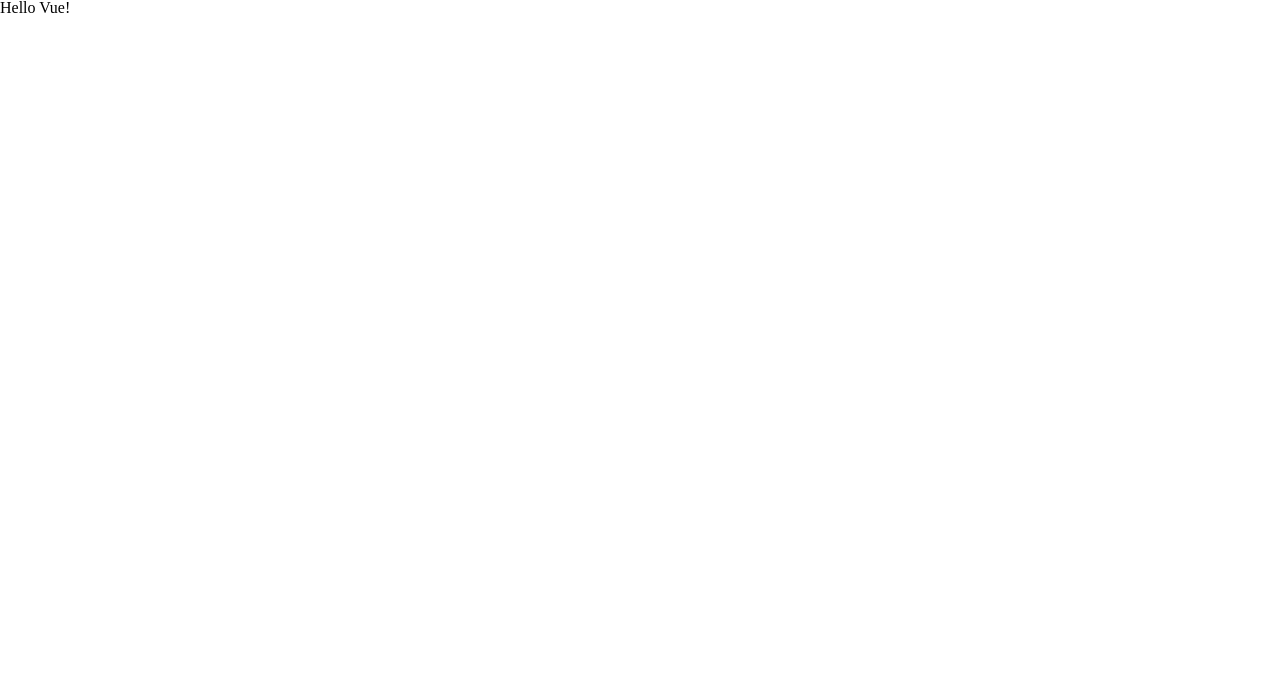
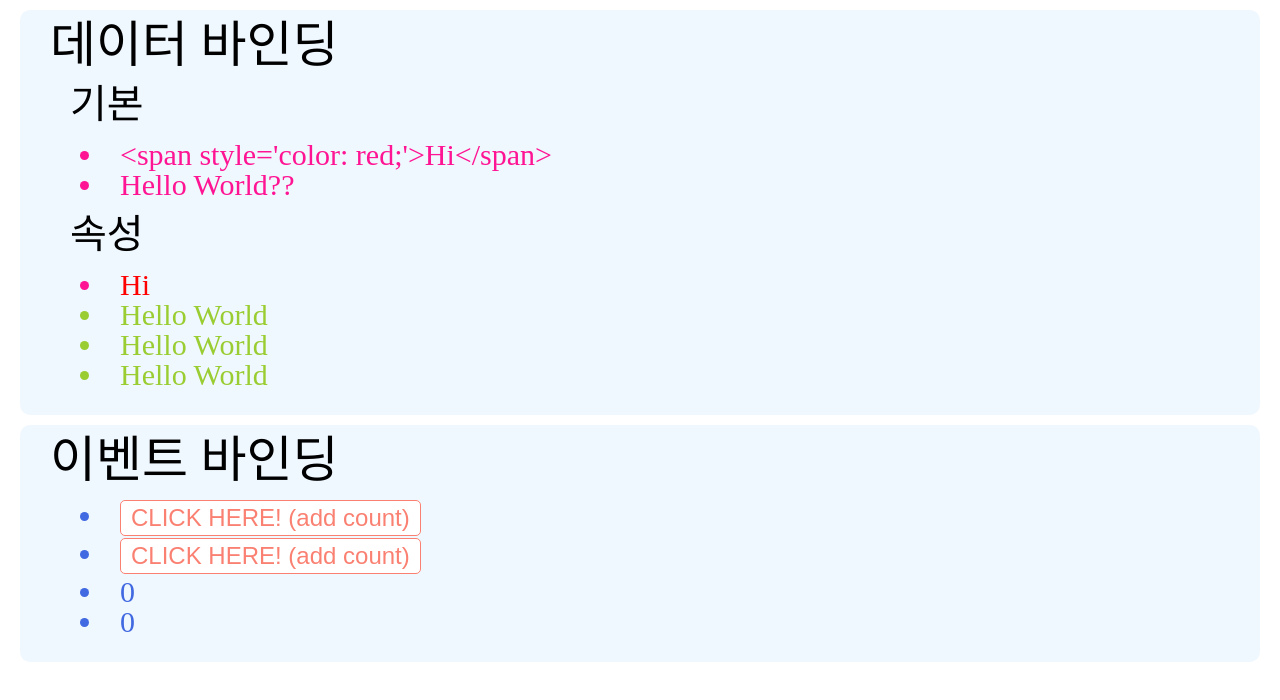
Before and after one commit to naseulgee/vue-basic-template, a Vue app: page / in a window 1280 px wide. Shown: the top 700 px of the page. Built offline with nearby package versions, Linux system fonts and the light colour scheme.

Commit message:
기본 속성 및 이벤트 바인딩, 컴포넌트 추가

```diff
--- a/src/App.vue
+++ b/src/App.vue
@@ -1,13 +1,68 @@
 <template>
-    <h1>{{ message }}</h1>
+    <BasicBind />
+
+    <EventBind />
 </template>
 
 <script>
+import BasicBind from '~/components/BasicBind';
+import EventBind from '~/components/EventBind';
+
 export default {
+    //현재 컴포넌트에서 사용할 컴포넌트 명시
+    components: {
+        //BasicBind: BasicBind // (O)
+        BasicBind,             // (O)
+        EventBind,
+    },
+    // 사용할 데이터 명시
     data() {
         return {
-            message: "Hello Vue!"
+        }
+    },
+}
+</script>
+
+<!-- NOTE: CSS 속성
+    lang: 전처리기 언어를 선언
+    scoped: 스타일을 선언된 컴포넌트에서만 사용
+-->
+<style lang="scss">
+section {
+    border-radius: 10px;
+    background-color: aliceblue;
+    margin: 10px 20px;
+    padding: 10px;
+}
+h1 {
+    margin: 0 20px;
+    font-size: 50px;
+}
+h2 {
+    margin: 15px 40px;
+    font-size: 40px;
+}
+ul{
+    margin: 15px 50px;
+    li{
+        list-style: inside;
+        font-size: 30px;
+        ul{
+            li{
+                color: orange;
+            }
         }
     }
 }
-</script>
+.btn{
+    display: inline-block;
+    padding: 3px 10px;
+    border: 1px solid salmon;
+    border-radius: 5px;
+    background-color: #fff;
+    color: salmon;
+    font-size: .8em;
+    margin-bottom: 0.1em;
+    cursor: pointer;
+}
+</style>
--- /dev/null
+++ b/src/components/BasicBind.vue
@@ -0,0 +1,72 @@
+<template>
+    <!-- NOTE: 템플릿 문법
+        [참고] https://v3-docs.vuejs-korea.org/guide/essentials/template-syntax.html#raw-html
+        {{  }}: 일반 텍스트 데이터 바인딩의 가장 기본 형태.
+        v-html: 일반 텍스트가 아닌 HTML을 렌더링 시켜준다.
+        v-once: 렌더링 시 한 번만 데이터가 반영이 되며, 데이터가 갱신되어도 변하지 않는다.
+        v-bind: 속성에 데이터를 바인딩 시켜준다.
+            - 속성 부분에는 {{ }} 를 사용할 수 없기 때문이다.
+            - 컴포넌트에 사용할 경우 선언한 속성을 하위 컴포넌트에서 props로 받을 수 있다
+            -★:속성="변수명"       : v-bind 생략 형태
+            -★:[변수명1]="변수명2" : 속성 부분 또한 동적으로 데이터를 전달받을 시 사용
+            - :[변수명1]="'속성값'" : 속성 부분만 동적으로 데이터를 전달받고 값은 일반 문자로 지정하고 싶을 시 사용
+        NOTE: 디랙티브
+        조건: v-if / v-else-if / v-else
+        반복: v-for
+            - :key 라는 속성으로 반복 객체의 고유값을 선언해줘야 한다
+    -->
+    <section>
+        <h1>데이터 바인딩</h1>
+        <h2>기본</h2>
+        <ul class="basic">
+            <li>
+                {{ hTxt }}
+            </li>
+            <li>
+                {{ msg + '??' }}
+            </li>
+        </ul>
+
+        <h2>속성</h2>
+        <ul class="attr">
+            <li v-html="hTxt"></li>
+            <li :class="classNm">
+                {{ msg }}
+            </li>
+            <li :[attr]="classNm">
+                {{ msg }}
+            </li>
+            <li :[attr]="'active'">
+                {{ msg }}
+            </li>
+        </ul>
+    </section>
+</template>
+
+<script>
+export default {
+    // 사용할 데이터 명시
+    data() {
+        return {
+            attr: "class",
+            classNm: "active",
+            hTxt: "<span style='color: red;'>Hi</span>",
+            msg: "Hello World",
+        }
+    },
+}
+</script>
+
+<style scoped lang="scss">
+ul{
+    &.basic{
+        color: deeppink;
+    }
+    &.attr{
+        color: deeppink;
+    }
+}
+.active{
+    color: yellowgreen;
+}
+</style>
--- /dev/null
+++ b/src/components/EventBind.vue
@@ -0,0 +1,59 @@
+<template>
+    <!-- NOTE: 템플릿 문법
+        v-on  : method 에 선언된 함수를 이벤트와 바인딩 시켜준다.
+            -★@이벤트="함수명"     : v-on 생략 형태
+            -★@[변수명]="함수명"   : 이벤트 부분 또한 동적으로 데이터를 전달받을 시 사용
+    -->
+    <section>
+        <h1>이벤트 바인딩</h1>
+        <ul class="event">
+            <li>
+                <button
+                    class="btn"
+                    @click="increment">
+                    CLICK HERE! (add count)
+                </button>
+            </li>
+            <li>
+                <button
+                    class="btn"
+                    @[event]="increment">
+                    CLICK HERE! (add count)
+                </button>
+            </li>
+            <li>
+                {{ count }}
+            </li>
+            <li v-once>
+                {{ count }}
+            </li>
+        </ul>
+    </section>
+</template>
+
+<script>
+export default {
+    // 사용할 데이터 명시
+    data() {
+        return {
+            count: 0,
+            event: "click",
+        }
+    },
+    // 사용할 메서드 명시
+    methods: {
+        increment() {
+            // data에 명시한 데이터 지정
+            this.count++
+        },
+    },
+}
+</script>
+
+<style scoped lang="scss">
+ul{
+    &.event{
+        color: royalblue;
+    }
+}
+</style>
```
